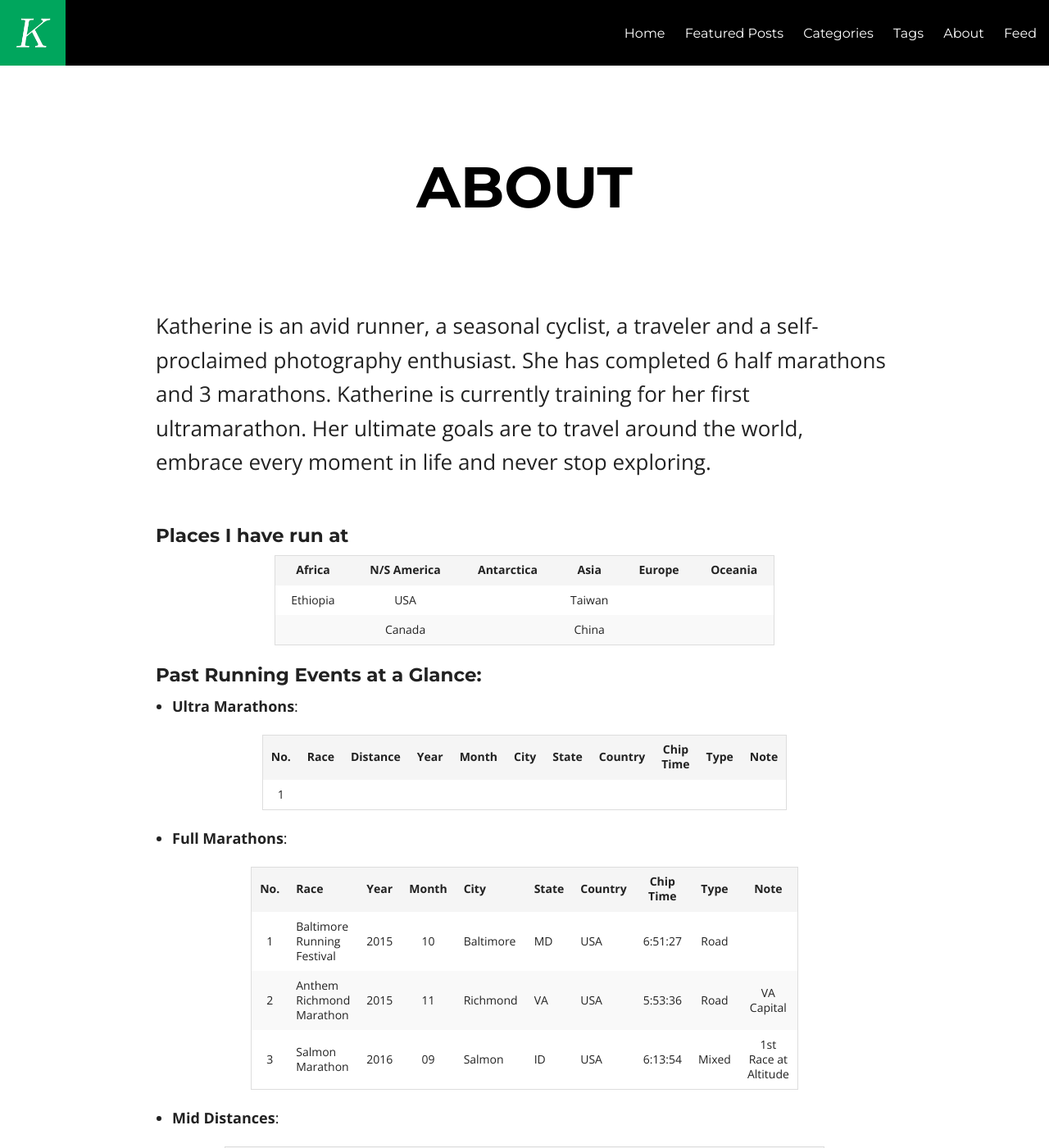
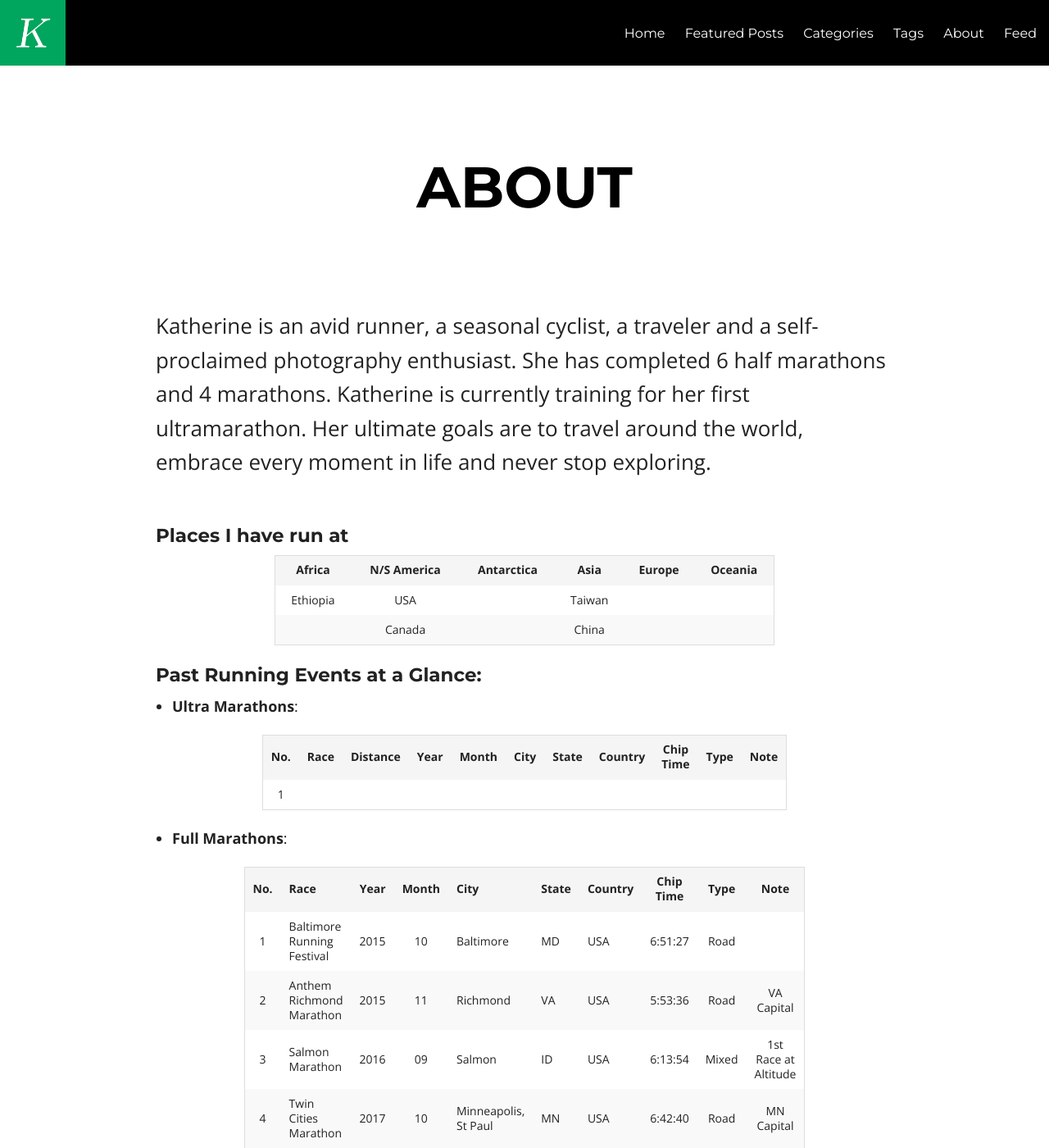
Before and after one commit to kcmlin/kcmlin.github.io, a Jekyll site: the page built from about.md, in a window 1280 px wide and 1400 px high. Shown: the whole window at 82% size. Built offline with Jekyll 4.4.1, drawn with Linux system fonts in a browser that asks for light colours; nearby versions of some CDN libraries.

Commit message:
Update about.md

```diff
--- a/about.md
+++ b/about.md
@@ -7,7 +7,7 @@ imagefeature:
 chart: true
 ---
 
-Katherine is an avid runner, a seasonal cyclist, a traveler and a self-proclaimed photography enthusiast. She has completed 6 half marathons and 3 marathons. Katherine is currently training for her first ultramarathon. Her ultimate goals are to travel around the world, embrace every moment in life and never stop exploring.
+Katherine is an avid runner, a seasonal cyclist, a traveler and a self-proclaimed photography enthusiast. She has completed 6 half marathons and 4 marathons. Katherine is currently training for her first ultramarathon. Her ultimate goals are to travel around the world, embrace every moment in life and never stop exploring.
 
 #### Places I have run at
 
@@ -31,6 +31,7 @@ Katherine is an avid runner, a seasonal cyclist, a traveler and a self-proclaime
 | 1    | Baltimore Running Festival | 2015 | 10 | Baltimore | MD | USA | 6:51:27 | Road |  |
 | 2    | Anthem Richmond Marathon | 2015 | 11 | Richmond | VA  | USA | 5:53:36  | Road | VA Capital |
 | 3    | Salmon Marathon | 2016 | 09 | Salmon  | ID | USA | 6:13:54 | Mixed | 1st Race at Altitude  |
+| 4    | Twin Cities Marathon | 2017 | 10 | Minneapolis, St Paul | MN | USA | 6:42:40 | Road | MN Capital |
 
 * **Mid Distances**:
 
```
